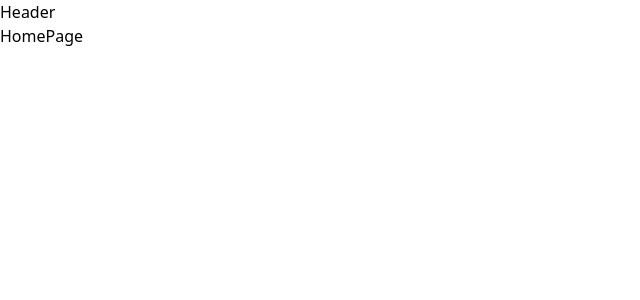
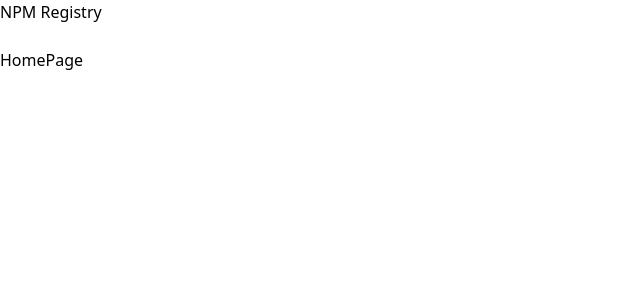
Before and after one commit to abongsjoel/registry, a React (Vite) app: page / in a window 1280 px wide. Shown: the top 300 px of the page, without its empty margins (0-640 px from the left). Built offline with nearby package versions, Linux system fonts and the light colour scheme.

Commit message:
Add search input

```diff
--- a/src/components/Header.tsx
+++ b/src/components/Header.tsx
@@ -1,3 +1,11 @@
+import { Link } from "react-router-dom";
+import SearchInput from "./SearchInput";
+
 export default function Header() {
-  return <div>Header</div>;
+  return (
+    <div>
+      <Link to="/">NPM Registry</Link>
+      <SearchInput />
+    </div>
+  );
 }
--- /dev/null
+++ b/src/components/SearchInput.tsx
@@ -0,0 +1,20 @@
+import { useState } from "react";
+import { useNavigate } from "react-router-dom";
+
+export default function SearchInput() {
+  const navigate = useNavigate();
+
+  const [term, setTerm] = useState("");
+
+  const handleSubmit = (e: React.FormEvent<HTMLFormElement>) => {
+    e.preventDefault();
+
+    navigate(`/search?term=${term}`);
+  };
+
+  return (
+    <form onSubmit={handleSubmit}>
+      <input value={term} onChange={(e) => setTerm(e.target.value)} />
+    </form>
+  );
+}
```
